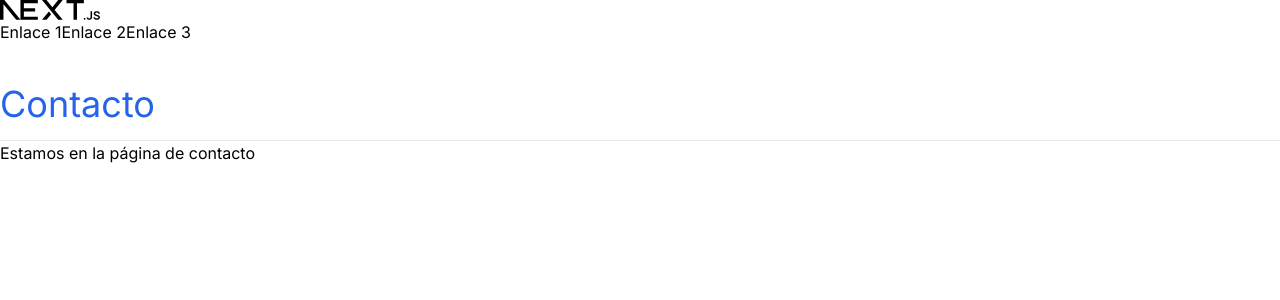
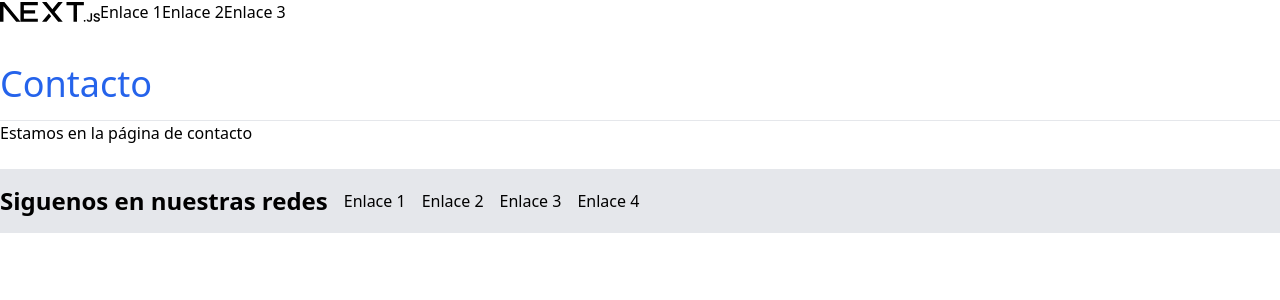
Before and after one commit to CeciliaBPerdomo/3.1RoutingyPages-Nextjs, a Next.js app: page /contacto in a window 1280 px wide. Shown: the top 300 px of the page. Built offline with nearby package versions, Linux system fonts and the light colour scheme.

Commit message:
3.3-Layouts

```diff
--- /dev/null
+++ b/src/app/contacto/layout.js
@@ -0,0 +1,17 @@
+export default function ContactoLayout({ children }) {
+    return (
+        <>
+        {/* // hacen referencia a --> contacto/page.js */}
+            {children}
+            <footer className="bg-gray-200 w-full">
+                <div className="container m-auto py-4 flex items-center gap-4">
+                    <h4 className="text-2xl font-bold">Siguenos en nuestras redes</h4>
+                    <a>Enlace 1</a>
+                    <a>Enlace 2</a>
+                    <a>Enlace 3</a>
+                    <a>Enlace 4</a>
+                </div>
+            </footer>
+        </>
+    )
+}
--- a/src/app/contacto/page.js
+++ b/src/app/contacto/page.js
@@ -1,14 +1,13 @@
-import Header from '@/Components/Header'
 import React from 'react'
 
 const Contacto = () => {
     return (
         <div>
-            <Header />
             <main className='container m-auto'>
                 <h1 className='text-4xl text-blue-600 text-bold my-4'>Contacto</h1>
                 <hr />
                 <p>Estamos en la página de contacto</p>
+                <br />
             </main>
         </div>
     )
--- a/src/app/layout.js
+++ b/src/app/layout.js
@@ -1,17 +1,18 @@
-import { Inter } from 'next/font/google'
+import Header from '@/Components/Header'
 import './globals.css'
 
-const inter = Inter({ subsets: ['latin'] })
-
 export const metadata = {
-  title: 'Create Next App',
-  description: 'Generated by create next app',
+  title: 'App de pruebas',
+  description: 'Generated by Cecilia Perdomo',
 }
 
 export default function RootLayout({ children }) {
   return (
     <html lang="en">
-      <body className={inter.className}>{children}</body>
+      <body>
+        <Header />
+        {children}
+        </body>
     </html>
   )
 }
--- a/src/app/nosotros/page.js
+++ b/src/app/nosotros/page.js
@@ -1,14 +1,11 @@
 // Tiene que estar dentro de app
 // localhost:3000/nosotros
 
-import Header from '@/Components/Header'
 import React from 'react'
 
 const Nosotros = () => {
   return (
     <div>
-      <Header />
-
       <main className='container m-auto'>
         <h1 className='text-4xl text-blue-600 text-bold my-4'>
           Bienvenido a la página "Nosotros"
--- a/src/app/page.js
+++ b/src/app/page.js
@@ -16,8 +16,6 @@ export const metadata = {
 export default function Home() {
   return (
     <>
-    <Header />
-
     <main className='container m-auto'>
       <h1 className="text-4xl text-blue-600 text-bold my-4">Routing y pages</h1>
     </main>
```
